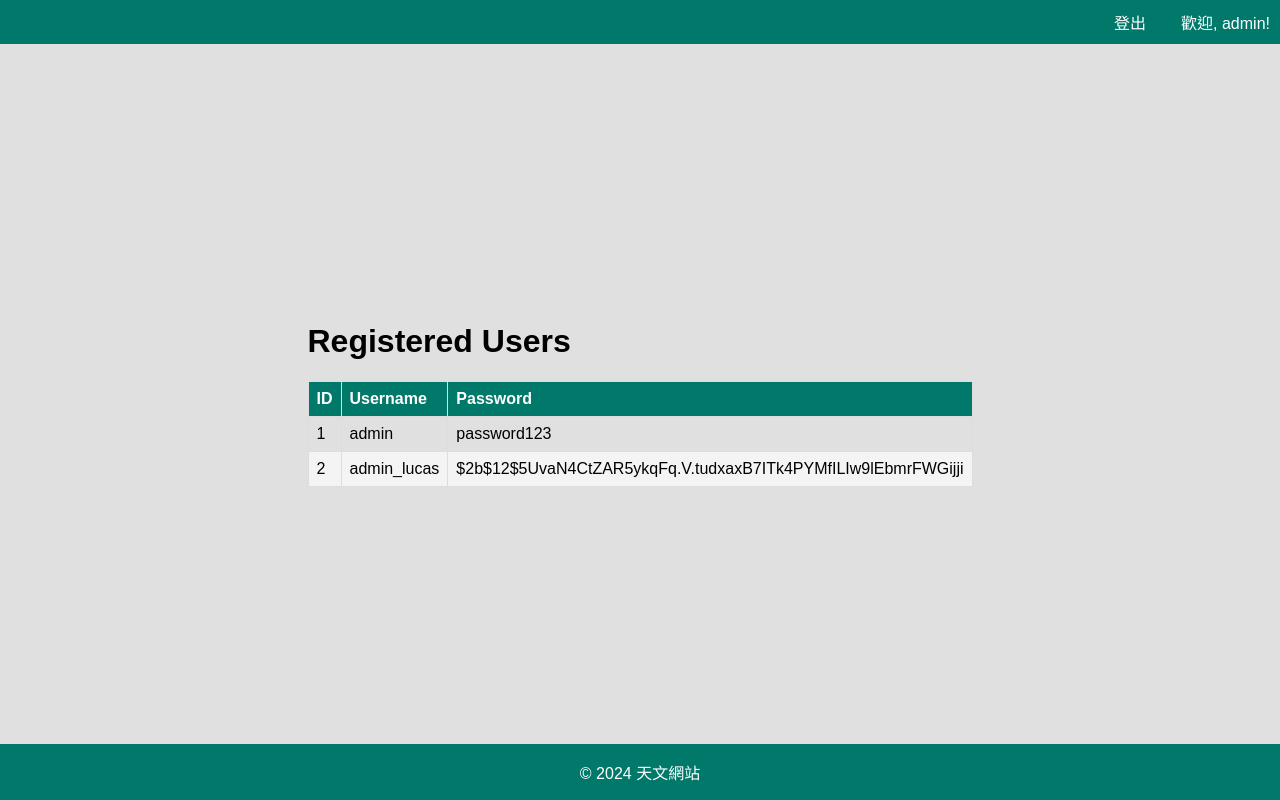
After one commit to Lupolin/astronomy-portal, a Flask app: page /admin/users in a window 1280 px wide. The commit adds this page. Run offline with Flask 3, Linux system fonts and the light colour scheme; a user stored in the database is signed in.

Commit message:
Initial commit

```diff
--- a/app.py
+++ b/app.py
@@ -2,6 +2,8 @@ from flask import Flask, render_template, request, redirect, url_for, flash, ses
 import secrets
 from flask_sqlalchemy import SQLAlchemy
 import requests
+import bcrypt # 帳號密碼加密
+
 
 app = Flask(__name__)
 app.secret_key = secrets.token_hex(32)
@@ -49,7 +51,9 @@ def login():
 
         # 在資料庫中查詢使用者
         user = User.query.filter_by(username=username).first()
-        if user and user.password == password:
+
+        # 驗證密碼
+        if user and bcrypt.checkpw(password.encode('utf-8'), user.password.encode()):
             session['username'] = username  # 記錄使用者會話
             return redirect(url_for('dashboard'))
         else:
@@ -69,8 +73,11 @@ def signup():
             flash('Username already exists!')
             return redirect(url_for('signup'))
         else:
+            # 密碼加密
+            hashed_password = bcrypt.hashpw(password.encode('utf-8'), bcrypt.gensalt())
+
             # 創建新使用者並保存到資料庫
-            new_user = User(username=username, password=password)
+            new_user = User(username=username, password=hashed_password.decode('utf-8'))
             db.session.add(new_user)
             db.session.commit()
 
@@ -79,6 +86,16 @@ def signup():
             flash('Sign up successful! You are now logged in.')
             return redirect(url_for('dashboard'))
     return render_template('signup.html')
+
+@app.route('/admin/users')
+@login_required  # 限制只有登錄的使用者可以訪問
+def show_users():
+    # 從資料庫中查詢所有使用者
+    users = User.query.all()
+
+    # 將使用者清單傳遞給模板進行顯示
+    return render_template('show_users.html', users=users)
+
 
 @app.route('/dashboard')
 @login_required  # 限制只有登錄用戶才能訪問
--- a/static/styles.css
+++ b/static/styles.css
@@ -1,20 +1,20 @@
 /* 通用設置 */
 body {
     font-family: Arial, sans-serif;
-    background-color: #f4f4f4;
+    background-color: #e0e0e0;
     margin: 0;
     padding: 0;
     display: flex;
     flex-direction: column;
     min-height: 100vh;
-    overflow-x: hidden; /* 禁止水平滾動條 */
+    overflow-x: hidden;
 }
 
 header {
     background-color: #00796b;
     color: white;
     text-align: center;
-    padding: 10px 0; /* 減少導航欄的內邊距 */
+    padding: 10px 0;
 }
 
 nav ul {
@@ -22,11 +22,12 @@ nav ul {
     margin: 0;
     padding: 0;
     display: flex;
-    justify-content: center; /* 水平置中顯示 */
+    justify-content: flex-end;
+    gap: 15px;
 }
 
 nav ul li {
-    margin: 0 10px; /* 減少導航欄的間距 */
+    margin: 0 10px;
 }
 
 nav ul li a {
@@ -43,47 +44,47 @@ main {
     display: flex;
     justify-content: center;
     align-items: center;
-    padding: 10px; /* 減少主頁面的內邊距 */
+    padding: 10px;
 }
 
 /* 註冊與登入容器設置 */
 .signup-container {
     background-color: #fff;
-    padding: 20px; /* 減少內邊距 */
+    padding: 20px;
     border-radius: 10px;
     box-shadow: 0 0 10px rgba(0, 0, 0, 0.1);
-    max-width: 320px; /* 減少最大寬度 */
+    max-width: 320px;
     width: 100%;
     text-align: left;
-    margin-top: 10px; /* 減少上邊距 */
+    margin-top: 10px;
 }
 
 .signup-container h2 {
     text-align: center;
-    font-size: 20px; /* 減少標題字體大小 */
+    font-size: 20px;
 }
 
 .signup-container form {
     display: flex;
     flex-direction: column;
-    gap: 8px; /* 減少表單元素之間的間距 */
+    gap: 8px;
 }
 
 .signup-container input {
-    padding: 8px; /* 減少輸入框的填充 */
+    padding: 8px;
     border: 1px solid #ddd;
     border-radius: 5px;
-    font-size: 14px; /* 減少輸入框字體大小 */
+    font-size: 14px;
 }
 
 .signup-container .btn {
-    padding: 8px; /* 減少按鈕的填充 */
+    padding: 8px;
     background-color: #007bff;
     color: #fff;
     border: none;
     border-radius: 5px;
     cursor: pointer;
-    font-size: 14px; /* 減少按鈕字體大小 */
+    font-size: 14px;
 }
 
 .signup-container .btn:hover {
@@ -92,13 +93,39 @@ main {
 
 .signup-container p {
     text-align: center;
-    font-size: 12px; /* 減小底部文字字體大小 */
+    font-size: 12px;
 }
 
 footer {
     background-color: #00796b;
     color: white;
-    padding: 8px 0; /* 減少頁腳間距 */
+    padding:0; /* 減少上下的內邊距 */
     text-align: center;
     margin-top: auto;
 }
+
+
+.user-table {
+    width: 100%;
+    border-collapse: collapse;
+    margin-top: 20px;
+}
+
+.user-table th, .user-table td {
+    border: 1px solid #ddd;
+    padding: 8px;
+    text-align: left;
+}
+
+.user-table th {
+    background-color: #00796b;
+    color: white;
+}
+
+.user-table tr:nth-child(even) {
+    background-color: #f4f4f4;
+}
+
+.user-table tr:hover {
+    background-color: #ddd;
+}
--- a/templates/base.html
+++ b/templates/base.html
@@ -10,8 +10,6 @@
     <header>
         <nav>
             <ul>
-                <li><a href="{{ url_for('home') }}">首頁</a></li>
-                <li><a href="{{ url_for('dashboard') }}">儀表板</a></li>
                 {% if 'username' in session %}
                     <li><a href="{{ url_for('logout') }}">登出</a></li>
                     <li>歡迎, {{ session['username'] }}!</li>
--- /dev/null
+++ b/templates/show_users.html
@@ -0,0 +1,25 @@
+{% extends "base.html" %}
+{% block content %}
+<div>
+    <h1>Registered Users</h1>
+
+    <table class="user-table">
+        <thead>
+            <tr>
+                <th>ID</th>
+                <th>Username</th>
+                <th>Password</th>
+            </tr>
+        </thead>
+        <tbody>
+            {% for user in users %}
+            <tr>
+                <td>{{ user.id }}</td>
+                <td>{{ user.username }}</td>
+                <td>{{ user.password }}</td>
+            </tr>
+            {% endfor %}
+        </tbody>
+    </table>
+</div>
+{% endblock %}
```
Also changed, not shown: templates/dashboard.html (+3 -4 lines), instance/users.db, users.db (added).
